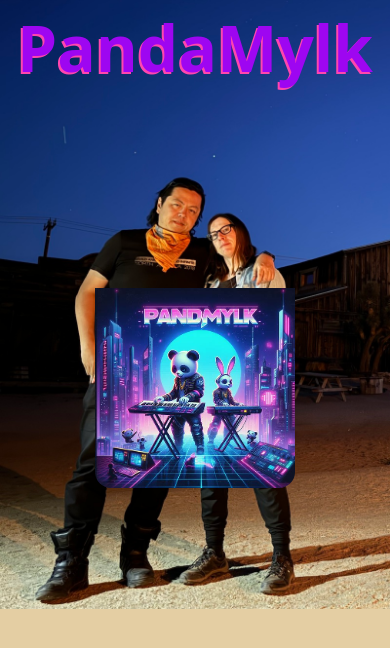
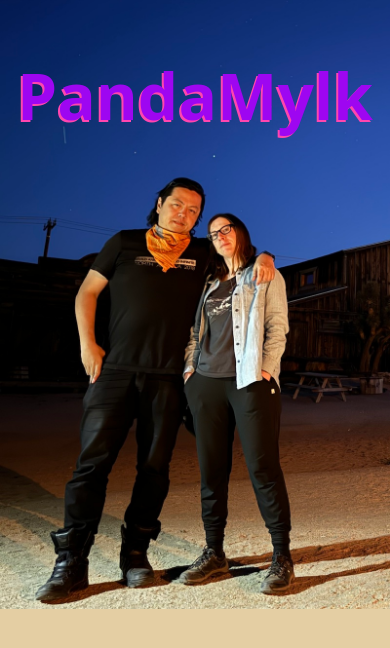
Before and after one commit to rubeun/pandamylk, a React (Create React App) app: page / in a window 390 px wide. Shown: the top 648 px of the page. Built offline with nearby package versions, Linux system fonts and the light colour scheme; a web font is replaced by a local one.

Commit message:
css style for mobile

```diff
--- a/src/App.css
+++ b/src/App.css
@@ -39,6 +39,7 @@ body {
 
 .App-header h1 {
   font-size: 4rem;
+  padding-top: 3rem;
 }
 
 .album {
@@ -48,9 +49,9 @@ body {
 }
 
 .album-cover {
-  width: 200px;
+  width: 0;
   border-radius: 1rem;
-  padding-top: 12rem;
+  padding-top: 0;
 }
 
 /* @@@ LARGE MOBILE @@@ */
@@ -63,7 +64,7 @@ body {
     font-size: 8rem;
   }
   .album-cover {
-    width: 300px;
+    width: 200px;
     border-radius: 1rem;
     padding-top: 0;
   }
@@ -77,6 +78,11 @@ body {
   }
   .App-header h1 {
     font-size: 10rem;
+  }
+  .album-cover {
+    width: 300px;
+    border-radius: 1rem;
+    padding-top: 0;
   }
 }
 
```
